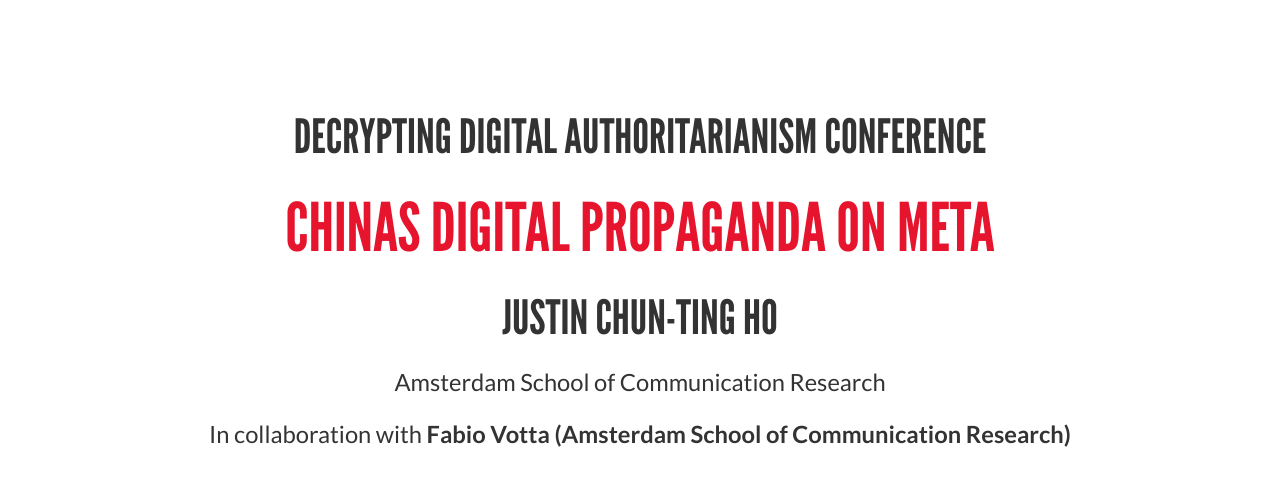
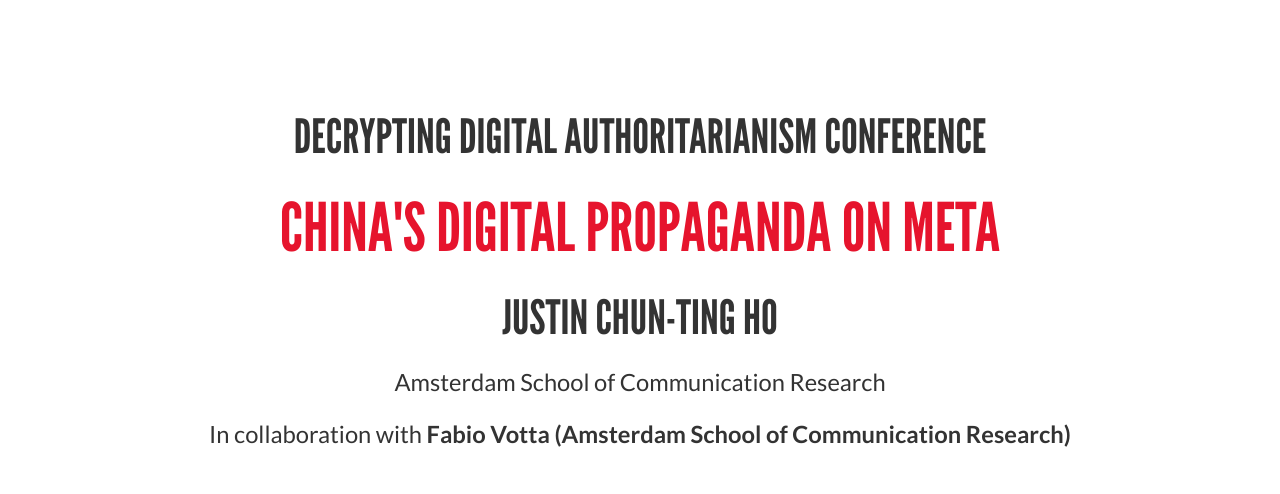
Before and after one commit to justinchuntingho/digiauth_slides, a website: page index.html in a window 1280 px wide. Shown: the top 494 px of the page. Drawn offline with Linux system fonts and the light colour scheme.

Commit message:
Update index.html

```diff
--- a/index.html
+++ b/index.html
@@ -19,7 +19,7 @@
 			<section>
 				<div class="withbg">
 					<h4>Decrypting Digital Authoritarianism Conference</h4>
-					<h3>Chinas Digital Propaganda on Meta</h3>
+					<h3>China's Digital Propaganda on Meta</h3>
 					<h4 style ="color:#333">Justin Chun-ting Ho</h4>
 
 					<small>Amsterdam School of Communication Research</small>
```
